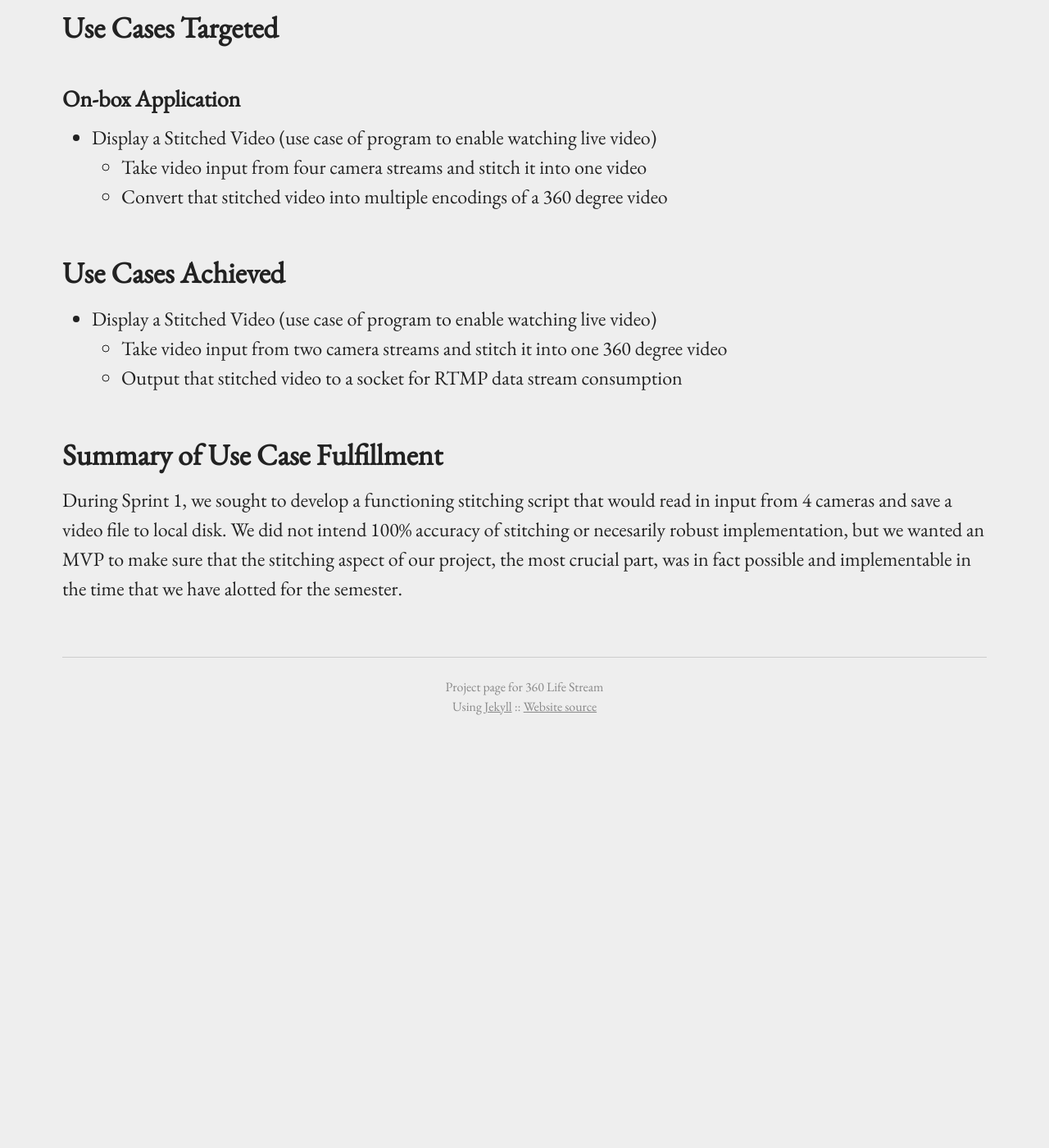
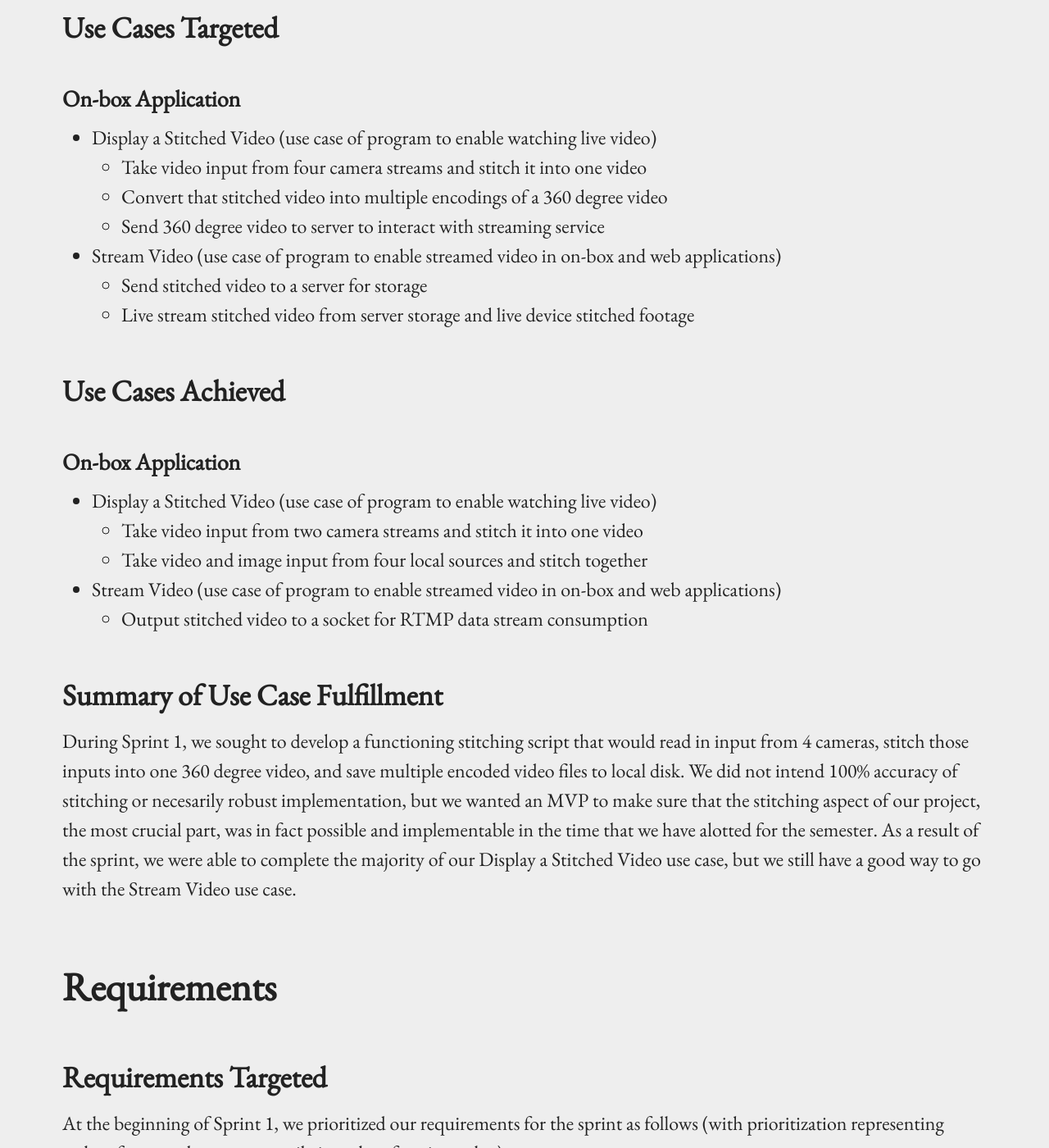
Before and after one commit to 360ls/360ls, a Jekyll site: the page built from _sprint/sprint1/specification.md, in a window 1280 px wide and 1400 px high, scrolled down 476 px. Shown: the whole window at 82% size. Built offline with Jekyll 4.4.1, drawn with Linux system fonts in a browser that asks for light colours; before the commit the page ends 1373 px from its top, so only the background shows below that; some of the changed text lies outside the part shown.

Commit message:
added initial requirements.

```diff
--- a/_sprint/sprint1/specification.md
+++ b/_sprint/sprint1/specification.md
@@ -13,12 +13,41 @@
 - Display a Stitched Video (use case of program to enable watching live video)
 	- Take video input from four camera streams and stitch it into one video
 	- Convert that stitched video into multiple encodings of a 360 degree video
+	- Send 360 degree video to server to interact with streaming service
+- Stream Video (use case of program to enable streamed video in on-box and web applications)
+	- Send stitched video to a server for storage
+	- Live stream stitched video from server storage and live device stitched footage
 
 ## Use Cases Achieved
+
+### On-box Application
 - Display a Stitched Video (use case of program to enable watching live video)
-	- Take video input from two camera streams and stitch it into one 360 degree video
-	- Output that stitched video to a socket for RTMP data stream consumption
+	- Take video input from two camera streams and stitch it into one video
+	- Take video and image input from four local sources and stitch together
+- Stream Video (use case of program to enable streamed video in on-box and web applications)
+	- Output stitched video to a socket for RTMP data stream consumption
 
 
 ## Summary of Use Case Fulfillment
-During Sprint 1, we sought to develop a functioning stitching script that would read in input from 4 cameras and save a video file to local disk. We did not intend 100% accuracy of stitching or necesarily robust implementation, but we wanted an MVP to make sure that the stitching aspect of our project, the most crucial part, was in fact possible and implementable in the time that we have alotted for the semester.
+During Sprint 1, we sought to develop a functioning stitching script that would read in input from 4 cameras, stitch those inputs into one 360 degree video, and save multiple encoded video files to local disk. We did not intend 100% accuracy of stitching or necesarily robust implementation, but we wanted an MVP to make sure that the stitching aspect of our project, the most crucial part, was in fact possible and implementable in the time that we have alotted for the semester. As a result of the sprint, we were able to complete the majority of our Display a Stitched Video use case, but we still have a good way to go with the Stream Video use case.
+
+# Requirements
+
+## Requirements Targeted
+At the beginning of Sprint 1, we prioritized our requirements for the sprint as follows (with prioritization representing order of approach, not necessarily in order of project value):
+
+### Priority 1
+- The Box
+	- Stitch 4 videos together (9/18 - 9/28)
+		- Completed stitching script for local and streaming inputs.
+		- Set up hardware to process 4 video streams for consumption in the stitching script
+
+### Priority 2
+- The Box
+	- Encode video into different forms (9/24 - 9/29)
+	- Save video to local device (9/27 - 10/1)
+
+### Priority 3
+- Server-side Implementation
+	- Determine and instantiate model and view design (9/25 - 10/1)
+	- System and Database Design (9/26 - 10/1)
```
